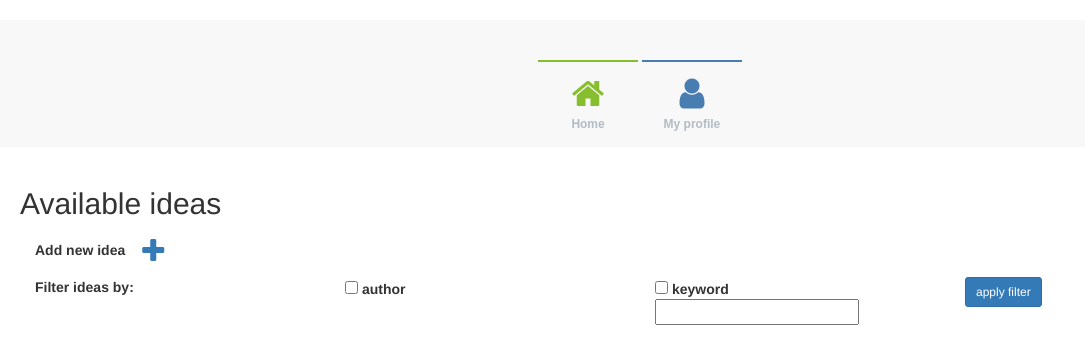
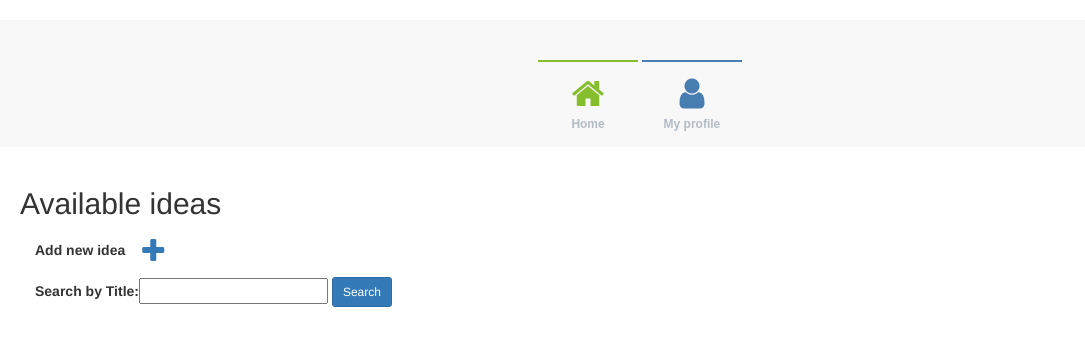
Before and after one commit to gorkarevilla/agile, a Django app: page /ideas/main in a window 1280 px wide. Shown: the part 52-416 px from the top of the page, without its empty margins (0-1085 px from the left). Run offline with Django 3.2, Linux system fonts and the light colour scheme; the visitor is signed in with stand-in values (Sample User, id 1); data that the repository does not hold is empty; some libraries are stand-ins or nearby versions.

Commit message:
Create Filter by title for the list

```diff
--- a/agile/ideas/forms.py
+++ b/agile/ideas/forms.py
@@ -45,5 +45,5 @@ class EditIdeaForm(forms.Form):
 		model = Idea
 		widgets = {'idea_id': forms.HiddenInput()}
 
-class FilterForm(forms.Form):
-	filter_text = forms.CharField(label="Filter Text", max_length=50)
+class FilterIdeasForm(forms.Form):
+	keywordfilter_text = forms.CharField(label='Search by Title', max_length=50, required=False)
--- a/agile/ideas/templates/ideas/main.html
+++ b/agile/ideas/templates/ideas/main.html
@@ -17,17 +17,15 @@
         </div>
     </div>
 
-  <div class="row">
-      <div class="col-md-3">  <label >Filter ideas by:</label> </div>
-      <div class="col-md-3"> <label><input type="checkbox" id="cbox1" value="first_checkbox"> author</label><br> </div>
-      <div class="col-md-3"><label><input type="checkbox" id="cbox2" value="second_checkbox"> keyword <input type="text"></label><br></div>
-      <div class="col-md-3"> <button class="btn btn-primary btn-sm" type="submit">apply filter</button> </div>
-  </div>
-</div>
+<form action="main" method="post" enctype="application/x-www-form-urlencoded">
+	{% csrf_token %}
+	{{ filterform }}
+	<button class="btn btn-primary btn-sm" type="submit">Search</button>
+</form>
 
 <ul class="list-group">
 	{% for idea in ideas %}
-		<li class="list-group-item">{{ idea.idea_title}} by {{ idea.creator}}</li>
+		<li class="list-group-item">{{ idea.idea_title}} by <b>{{ idea.creator}}</b></li>
 	{% endfor %}
 </ul>
 
--- a/agile/ideas/views.py
+++ b/agile/ideas/views.py
@@ -6,7 +6,7 @@ from django.shortcuts import render, render_to_response
 from django.template.context import RequestContext
 from django.views.decorators.http import require_http_methods
 
-from ideas.forms import CommentForm, IdeaForm, EditIdeaForm, FilterForm
+from ideas.forms import CommentForm, IdeaForm, EditIdeaForm, FilterIdeasForm
 
 from .forms import LoginForm, UserRegistrationForm
 from .models import Idea
@@ -21,24 +21,26 @@ def index(request):
 #def main(request):
 #	return render (request, 'ideas/main.html')
 
+@login_required()
 def idea_list(request):
+	filterlistideas_form = FilterIdeasForm(request.POST or None)
+	ideas=Idea.objects.all()
+
+	filter = request.POST.get('keywordfilter_text',False)
+
 	if request.method == 'GET':
-		#ideas=Idea.objects.filter(idea_title__contains='test')
-		ideas=Idea.objects.all()
-		filter_form=FilterForm()
-		print("Ideas:")
-		print(len(ideas))
-		for idea in ideas:
-			print(idea.idea_title)
-		return render(request, 'ideas/main.html', {'ideas':ideas, 'filter_form':filter_form})
+
+		return render(request, 'ideas/main.html', {'ideas':ideas, 'filterform':filterlistideas_form})
+
 	if request.method == 'POST':
-		filter_form=FilterForm(request.POST)
-		if filter_form.is_valid():
-			filter_text=filter_form.cleaned_data['filter_text']
-			ideas=Idea.objects.all().filter(idea_title__icontains=filter_text)
-			ideas1=Idea.objects.all().filter(idea_text__icontains=filter_text).exclude(idea_title__icontains=filter_text)
-			ideas=ideas | ideas1
-			return render(request, 'ideas/main.html', {'ideas':ideas, 'filter_form':filter_form})
+
+		if filterlistideas_form.is_valid():
+			if filter=='':
+				ideas=Idea.objects.all()
+			else:
+				ideas=Idea.objects.all().filter(idea_title__icontains=filter)
+
+		return render(request, 'ideas/main.html', {'ideas':ideas, 'filterform':filterlistideas_form})
 
 def show_idea(request):
 	id= request.GET.get('id','')
```
